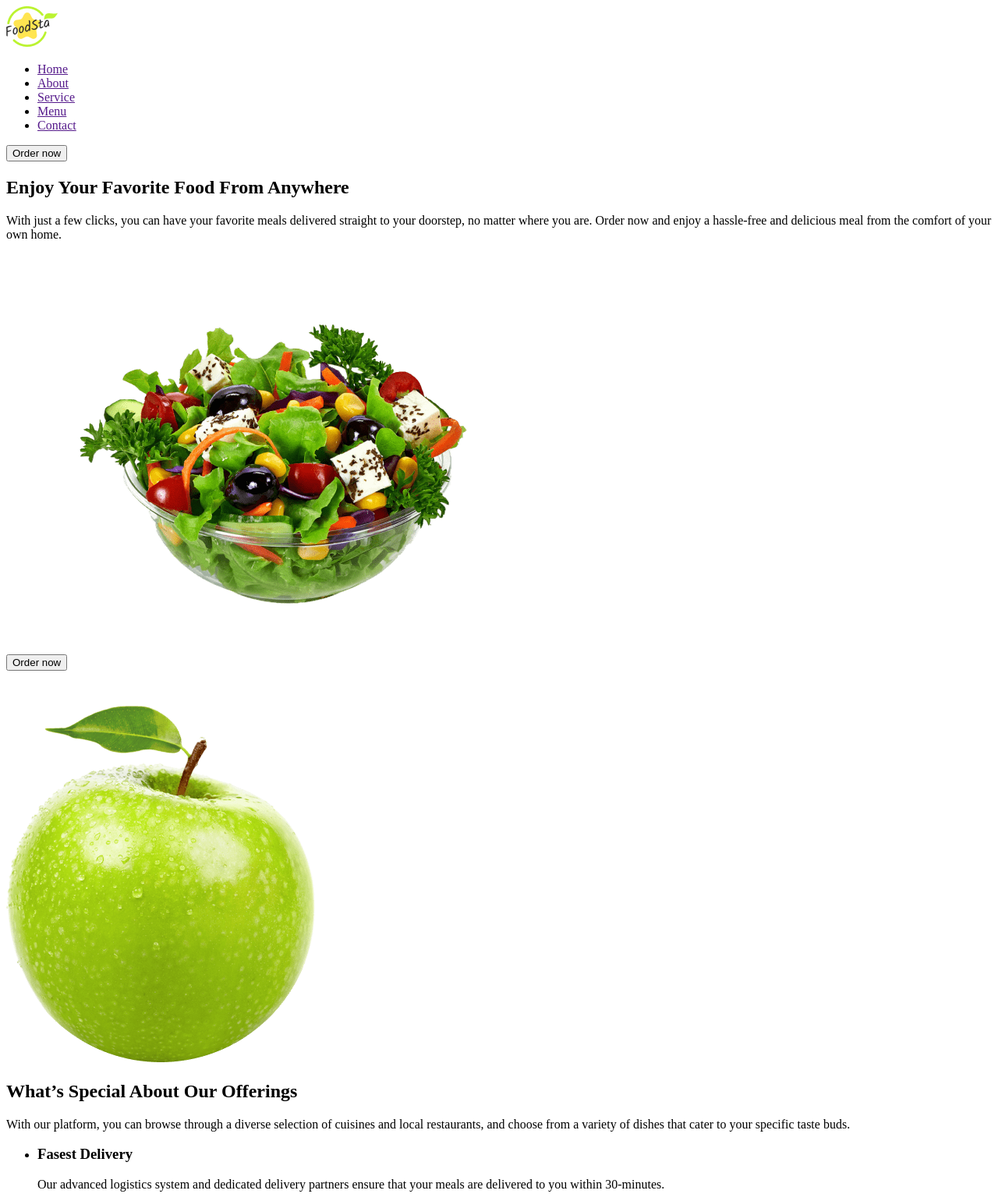
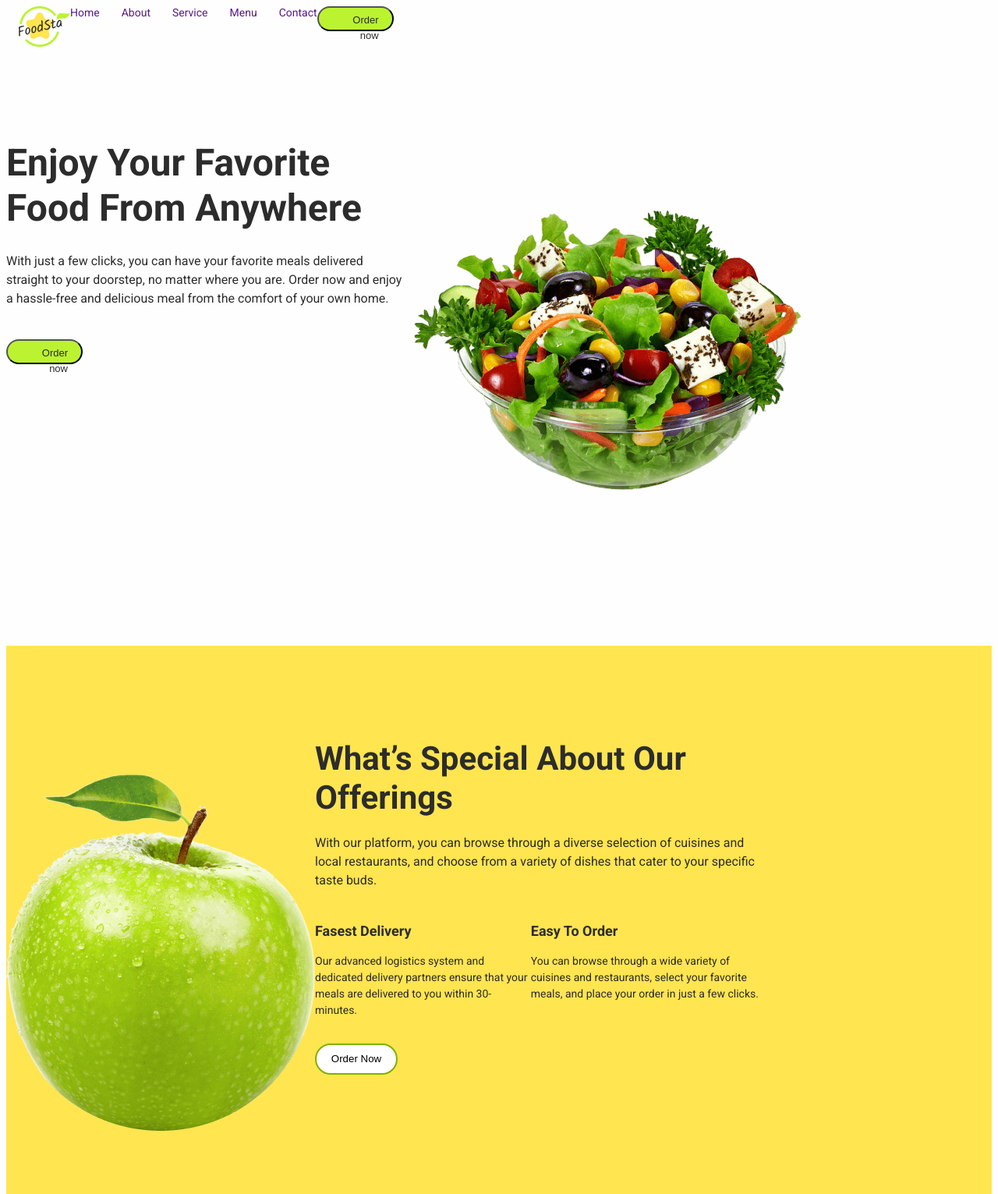
Before and after one commit to dima50066/food-delivery, a plain HTML site: page index.html in a window 1280 px wide. Shown: the top 1531 px of the page at 78% size. Drawn offline with Linux system fonts and the light colour scheme.

Commit message:
work with styles

```diff
--- a/css/styles.css
+++ b/css/styles.css
@@ -0,0 +1,198 @@
+body {
+  font-family: 'Roboto', sans-serif;
+  background: #fefefe;
+}
+
+a {
+  text-decoration: none;
+}
+
+h1,
+h2,
+h3,
+h4,
+h5,
+h6,
+p {
+  margin: 0;
+  padding: 0;
+}
+
+ul {
+  list-style: none;
+  margin: 0;
+  padding: 0;
+}
+
+img {
+  display: block;
+}
+
+.container {
+  margin: 0 auto;
+  padding: 0 16px;
+}
+.section {
+  padding: 120px 0;
+}
+
+.button-order {
+  background: #bbf330;
+  border-radius: 30px;
+  padding: 6px 17px;
+  width: 98px;
+  height: 32px;
+  cursor: pointer;
+  display: block;
+  font-weight: 500;
+  font-size: 13px;
+  line-height: 1.5;
+  text-align: right;
+  color: #2c2c2c;
+}
+/* header */
+
+.logo {
+}
+
+.menu-own {
+  display: flex;
+  flex-direction: row;
+}
+
+.menu {
+  display: flex;
+  flex-direction: row;
+  font-weight: 400;
+  font-size: 14px;
+  gap: 28px;
+  font-weight: 400;
+  font-size: 14px;
+  color: #2c2c2c;
+}
+
+/* MAIN */
+
+/* Hero */
+
+.hero {
+  display: flex;
+}
+
+.hero-info {
+  width: 511px;
+  height: 213px;
+}
+.hero-title {
+  font-weight: 700;
+  font-size: 48px;
+  line-height: 1.2;
+  color: #2c2c2c;
+  padding-bottom: 28px;
+}
+
+.hero-par {
+  font-weight: 400;
+  font-size: 16px;
+  line-height: 1.5;
+  color: #2c2c2c;
+  padding-bottom: 40px;
+}
+
+/* OFFERINGS */
+.offer {
+  background-color: #ffe550;
+  display: flex;
+}
+
+.offer-info {
+  width: 573px;
+  height: 413px;
+}
+
+.offer-title {
+  font-weight: 700;
+  font-size: 42px;
+  line-height: 1.2;
+  color: #2c2c2c;
+  padding-bottom: 20px;
+}
+
+.offer-par {
+  font-weight: 400;
+  font-size: 16px;
+  line-height: 1.5;
+  color: #2c2c2c;
+  padding-bottom: 40px;
+}
+/* OFFER-LIST */
+.offer-list {
+  display: flex;
+  flex-direction: column;
+  margin-bottom: 32px;
+}
+
+.offer-ul {
+  display: flex;
+  flex-direction: row;
+}
+
+.offer-list-title {
+  font-weight: 700;
+  font-size: 18px;
+  line-height: 1.4;
+  color: #2c2c2c;
+  padding-bottom: 16px;
+}
+
+.offer-list-par {
+  font-family: 'Roboto', sans-serif;
+  font-weight: 400;
+  font-size: 14px;
+  line-height: 1.5;
+  color: #2c2c2c;
+}
+
+.offer-button {
+  background: #fff;
+  border: 2px solid #7eb101;
+  border-radius: 30px;
+  width: 106px;
+  height: 40px;
+}
+
+/* FAVORITES */
+.favor {
+}
+
+.favor-title {
+  font-weight: 700;
+  font-size: 42px;
+  text-align: center;
+  color: #2c2c2c;
+  padding-bottom: 20px;
+}
+
+.favor-par {
+  font-weight: 400;
+  font-size: 16px;
+  text-align: center;
+  color: #2c2c2c;
+}
+
+.favor-ul {
+  display: flex;
+  column-gap: 32px;
+  flex-wrap: wrap;
+  row-gap: 32px;
+}
+
+.favor-li {
+  border: 16px solid #ffe550;
+  border-radius: 197px;
+  width: 395px;
+  height: 397px;
+}
+
+.favor-li-img {
+}
--- a/index.html
+++ b/index.html
@@ -8,6 +8,7 @@
     <link rel="preconnect" href="https://fonts.googleapis.com">
     <link rel="preconnect" href="https://fonts.gstatic.com" crossorigin>
     <link href="https://fonts.googleapis.com/css2?family=Roboto:wght@400;500;700&display=swap" rel="stylesheet">
+    <link rel="stylesheet" href="./css/styles.css">
 </head>
 
 <body>
@@ -17,75 +18,102 @@
 
 
     <header>
-        <a href="./index.html"><img src="./images/logo.png" width="66" height="52" alt="logo"></a>
+        <div class="menu-own container">
+            <a class="logo" href="./index.html"><img src="./images/logo.png" width="66" height="52" alt="logo"></a>
             <nav>
-            <ul>
-                <li><a href="">Home</a></li>
-                <li><a href="">About</a></li>
-                <li><a href="">Service</a></li>
-                <li><a href="">Menu</a></li>
-                <li><a href="">Contact</a></li>
+                <ul class="menu">
+                    <li class="menu-li"><a href="">Home</a></li>
+                    <li class="menu-li"><a href="">About</a></li>
+                    <li class="menu-li"><a href="">Service</a></li>
+                    <li class="menu-li"><a href="">Menu</a></li>
+                    <li class="menu-li"><a href="">Contact</a></li>
                 </ul>
             </nav>
-        <button type="button">Order now</button>
+            <button class="button-order" type="button">Order now</button>
+        </div>
     </header>
 
     <main>
-        <section>
-
-
-
-            <h1>
+        <section class="container section">
+            <div class="hero">
+                <div class="hero-info">
+                    <h1 class="hero-title">
                         Enjoy Your Favorite Food From Anywhere
                     </h1>
 
-            <p>With just a few clicks, you can have your favorite meals delivered straight to your doorstep, no matter
+                    <p class="hero-par">With just a few clicks, you can have your favorite meals delivered straight to
+                        your
+                        doorstep, no
+                        matter
                         where you are.
                         Order now and enjoy a hassle-free and delicious meal from the comfort of your own home.</p>
+                    <button class="button-order" type="button">Order now</button>
+                </div>
 
-            <button type="button">Order now</button>
                 <img src="./images/hero-salat.png" alt="salat" width="528" height="528">
+            </div>
+        </section>
+
+        <!-- OFFERINGS -->
+
+        <section class="container offer section">
+            <img src="./images/apple.png" height="502" width="396" alt="apple">
+
+            <div class="offer-info">
+                <h2 class="offer-title">What’s Special About Our Offerings</h2>
+                <p class="offer-par">With our platform, you can browse through a diverse selection of cuisines and local
+                    restaurants, and
+                    choose from a
+                    variety of dishes that cater to your specific taste buds.</p>
+
+                <div class="offer-list">
+                    <ul class="offer-ul">
+                        <li>
+                            <h3 class="offer-list-title">Fasest Delivery</h3>
+                            <p class="offer-list-par">Our advanced logistics system and dedicated delivery partners
+                                ensure that your meals are
+                                delivered to you within
+                                30-minutes.</p>
+                        </li>
+                        <li>
+                            <h3 class="offer-list-title">Easy To Order</h3>
+                            <p class="offer-list-par">You can browse through a wide variety of cuisines and restaurants,
+                                select your favorite
+                                meals,
+                                and place your order in
+                                just a few clicks.</p>
+                        </li>
+                    </ul>
+                </div>
+                <button class="offer-button" type="button">Order Now</button>
+
+
+            </div>
+        </section>
+
+
+        <section class="container section">
+            <div class="favor">
+                <h2 class="favor-title">Some of Our Favorites</h2>
+                <p class="favor-par">Looking for something delicious?</p>
+                <ul class="favor-ul">
+                    <li class="favor-li"><img class="favor-li-img" width="315" height="315"
+                            src="./images/food/gamburger.png" alt=""></li>
+                    <li class="favor-li"><img width="315" height="315" src="./images/food/Pasta.png" alt=""></li>
+                    <li class="favor-li"><img width="315" height="315" src="./images/food/pizza.png" alt=""></li>
+                    <li class="favor-li"><img width="315" height="315" src="./images/food/chicken.png" alt=""></li>
+                    <li class="favor-li"><img width="315" height="315" src="./images/food/salat.png" alt=""></li>
+                    <li class="favor-li"><img width="315" height="315" src="./images/food/borshch.png" alt=""></li>
+                </ul>
+            </div>
         </section>
 
 
 
-        <section>
-            <img src="./images/apple.png" height="502" width="396" alt="apple">
-            <h2>What’s Special About Our Offerings</h2>
-            <p>With our platform, you can browse through a diverse selection of cuisines and local restaurants, and
-                choose from a
-                variety of dishes that cater to your specific taste buds.</p>
-            <ul>
-                <li>
-                    <h3>Fasest Delivery</h3>
-                    <p>Our advanced logistics system and dedicated delivery partners ensure that your meals are
-                        delivered to you within
-                        30-minutes.</p>
-                </li>
-                <li>
-                    <h3>Easy To Order</h3>
-                    <p>You can browse through a wide variety of cuisines and restaurants, select your favorite meals,
-                        and place your order in
-                        just a few clicks.</p>
-                </li>
-            </ul>
-            <button type="button">Order Now</button>
-        </section>
 
 
-        <section>
-            <h2></h2>
-            <p></p>
-            <ul>
-                <li><img src="./images/food/gamburger.png" alt=""></li>
-                <li><img src="./images/food/Pasta.png" alt=""></li>
-                <li><img src="./images/food/pizza.png" alt=""></li>
-                <li><img src="./images/food/chicken.png" alt=""></li>
-                <li><img src="./images/food/salat.png" alt=""></li>
-                <li><img src="./images/food/borshch.png" alt=""></li>
-            </ul>
-        </section>
-        <section>
+
+        <section class="container section">
             <h2>What our Customers Say</h2>
             <p>Don't just take our word for it - see what our satisfied customers have to say</p>
             <ul>
@@ -108,7 +136,7 @@
             </ul>
         </section>
 
-        <section>
+        <section class="container section">
             <h2>Subscribe To Get Special Offers</h2>
             <p>Order now and receive 10% off your first meal with Enjoy Your Favorite Food From Anywhere.</p>
             <form><input placeholder="Enter your email" type="email"><button type="submit">Subscribe</button></form>
@@ -119,7 +147,7 @@
 
 
 
-        <footer>
+        <footer class="container">
             <a href="./index.html"><img src="./images/logo.png" alt="logo"></a>
             <ul>
                 <li><a href="">Home</a></li>
```
Lines whose indentation alone changed are shown as unchanged.
